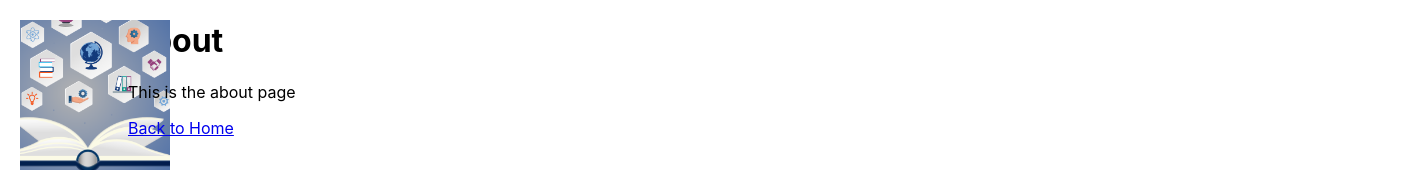
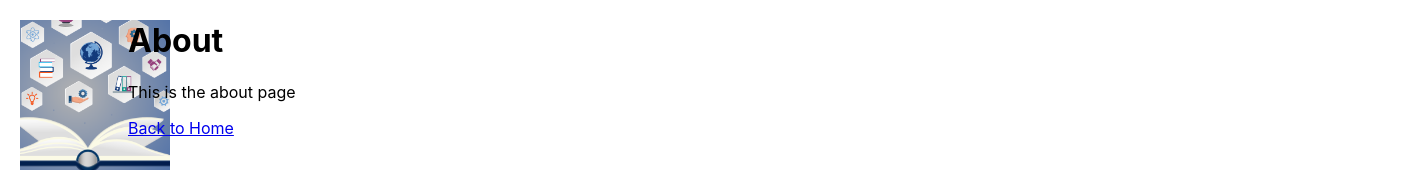
Before and after one commit to CS-476-Team1-2024S/website_ui, a React (Create React App) app: page /about in a window 1280 px wide. Shown: the top 172 px of the page, 1408 px wide, since content can reach past the window. Built offline with nearby package versions, Linux system fonts and the light colour scheme.

Commit message:
Added about page to pages title will not create a title for

```diff
--- a/src/index.js
+++ b/src/index.js
@@ -19,7 +19,7 @@
 );
 
 const title = window.location.pathname.split("/").pop();
-if (title !== "") {
+if (title !== "" && title !== "about") {
   const title_div = ReactDOM.createRoot(document.getElementById('title'));
   title_div.render(
     <Title title={title}/>
--- a/src/pages/About.js
+++ b/src/pages/About.js
@@ -2,6 +2,7 @@
 const About = () => {
     return (
         <div>
+            <h1>About</h1>
             <p>This is the about page</p>
             <a href="/">Back to Home</a>
         </div>
```
